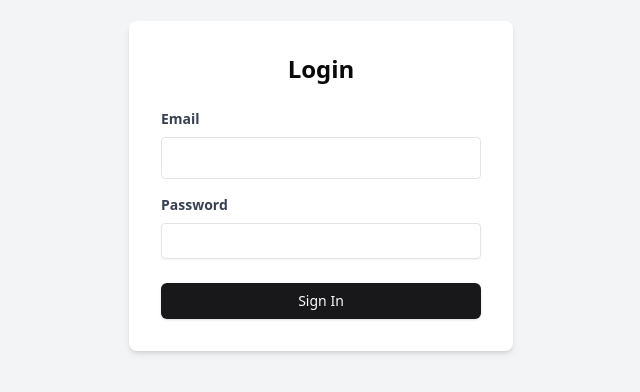
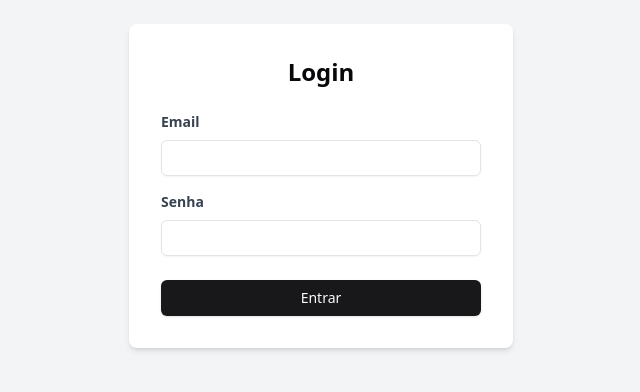
Before and after one commit to romatorres/romatorres-dev, a Next.js app: page /login in a window 1280 px wide. Shown: the part 214-606 px from the top of the page, without its empty margins (319-959 px from the left). Built offline with nearby package versions, Linux system fonts and the light colour scheme.

Commit message:
ajuste ui login

```diff
--- a/src/app/login/page.tsx
+++ b/src/app/login/page.tsx
@@ -34,28 +34,28 @@ export default function Login() {
             <label className="block text-gray-700 text-sm font-bold mb-2">
               Email
             </label>
-            <input
+            <Input
               type="email"
               value={email}
               onChange={(e) => setEmail(e.target.value)}
-              className="w-full p-2 border rounded"
+              className="w-full"
               required
             />
           </div>
           <div className="mb-6">
             <label className="block text-gray-700 text-sm font-bold mb-2">
-              Password
+              Senha
             </label>
             <Input
               type="password"
               value={password}
               onChange={(e) => setPassword(e.target.value)}
-              className="w-full p-2 border rounded"
+              className="w-full"
               required
             />
           </div>
           <Button type="submit" className="w-full" variant="default">
-            Sign In
+            Entrar
           </Button>
         </form>
       </div>
```
